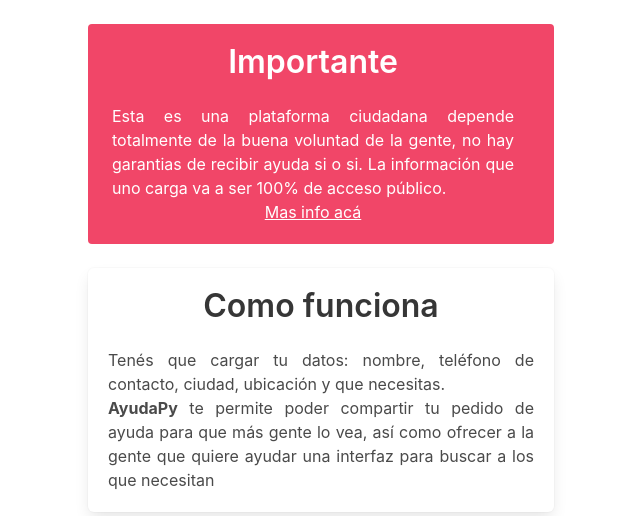
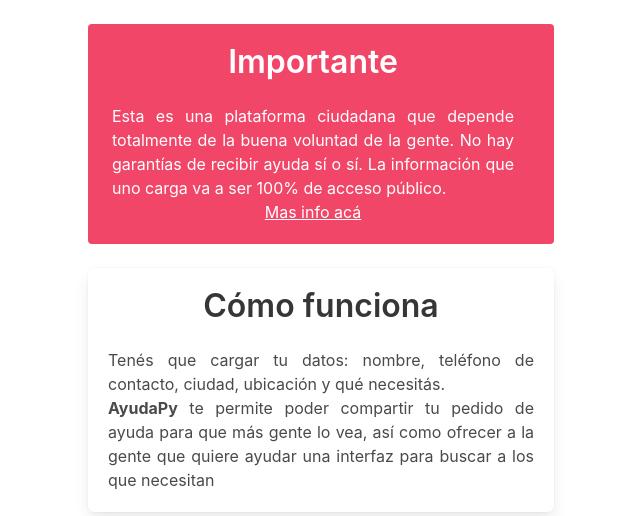
Before and after one commit to melizeche/ayudapy, a Django app: template templates/info_request.html in a window 1280 px wide. Shown: the part 156-672 px from the top of the page, without its empty margins (319-959 px from the left). Run offline with Django 3.2, Linux system fonts and the light colour scheme; the template is opened without the code that fills it, so the values that code supplies are empty; some libraries are stand-ins or nearby versions.

Commit message:
Update info_request.html

```diff
--- a/templates/info_request.html
+++ b/templates/info_request.html
@@ -21,12 +21,12 @@
     <div class="tile is-5 is-vertical is-parent">
         <div class="tile is-child notification is-danger">
             <p class="title">Importante</p>
-            <p class="has-text-justified">Esta es una plataforma ciudadana depende totalmente de la buena voluntad de la gente, no hay garantias de recibir ayuda si o si.
+            <p class="has-text-justified">Esta es una plataforma ciudadana que depende totalmente de la buena voluntad de la gente. No hay garantías de recibir ayuda sí o sí.
             La información que uno carga va a ser 100% de acceso público.</p> <a href="/legal">Mas info acá</a>
         </div>
         <div class="tile is-child is-warning box">
-            <p class="title">Como funciona</p>
-            <p class="has-text-justified">Tenés que cargar tu datos: nombre, teléfono de contacto, ciudad, ubicación y que necesitas.</p>
+            <p class="title">Cómo funciona</p>
+            <p class="has-text-justified">Tenés que cargar tu datos: nombre, teléfono de contacto, ciudad, ubicación y qué necesitás.</p>
             <p class="has-text-justified"><b>AyudaPy</b> te permite poder compartir tu pedido de ayuda para que más gente lo vea, así como ofrecer a la gente que quiere ayudar una interfaz para buscar a los que necesitan</p>
         </div>
         <div class="tile is-child ">
```
